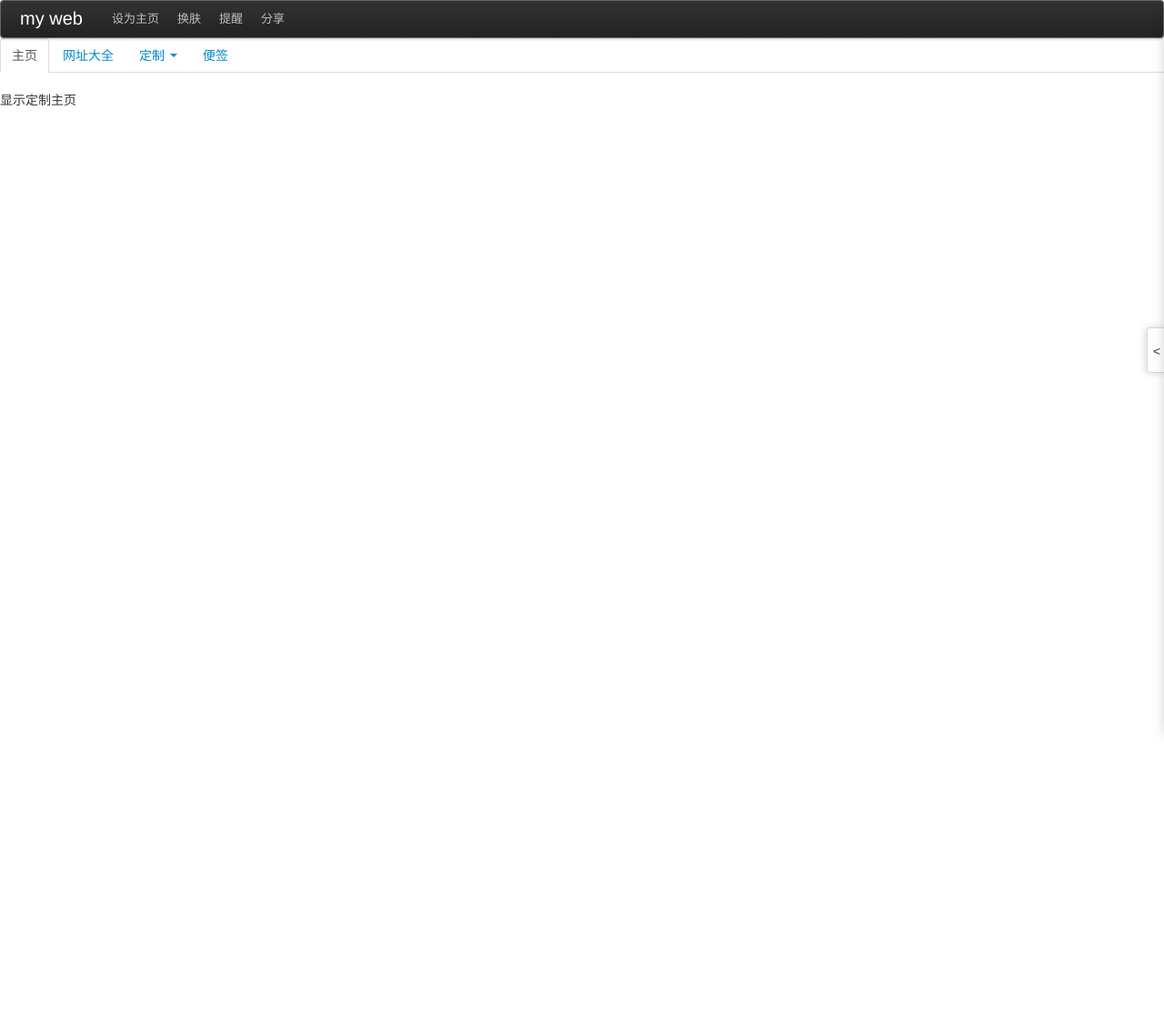
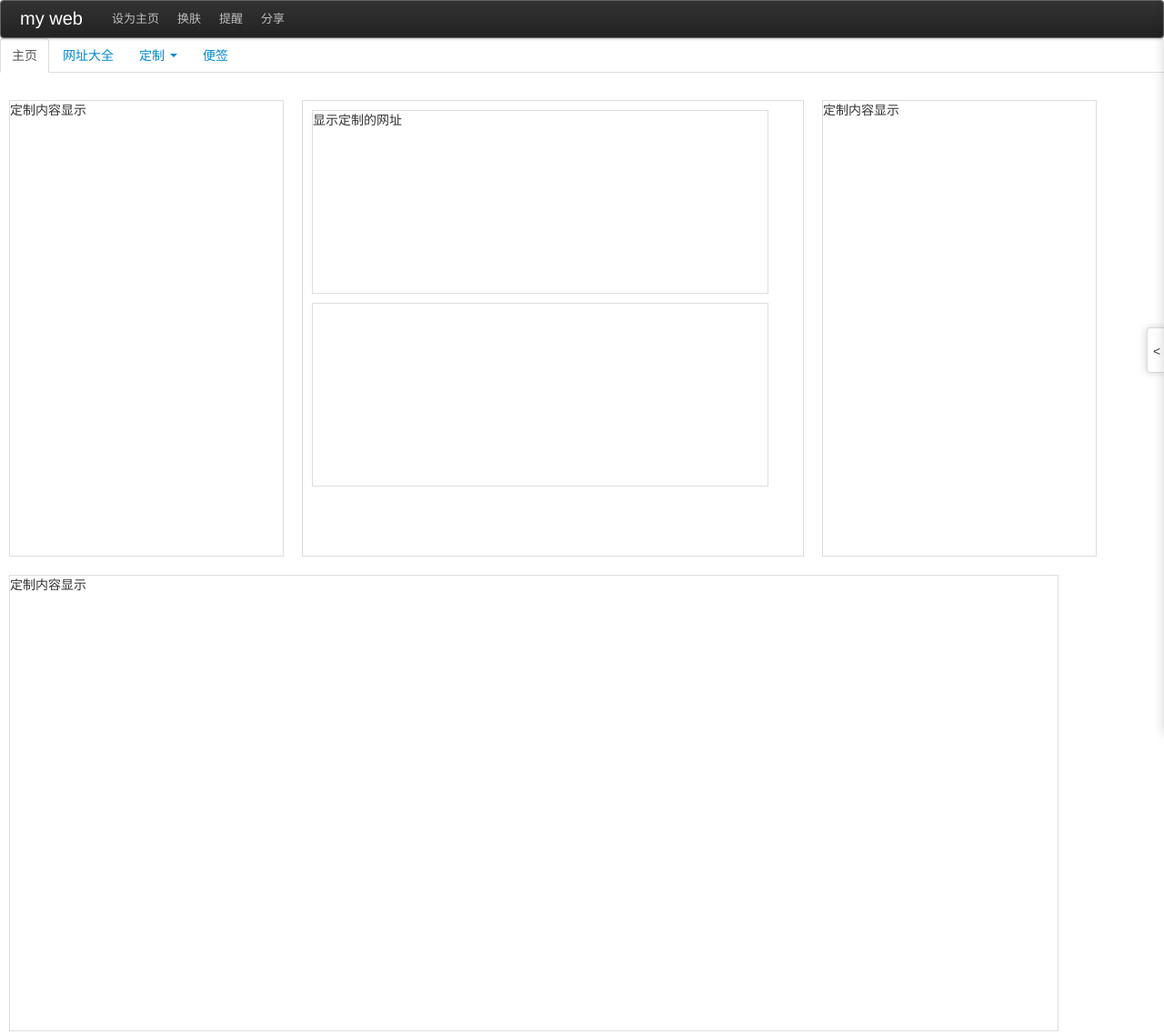
Before and after one commit to 15807552923/myweb, a plain HTML site: page adress/WebContent/index.html in a window 1280 px wide. Shown: the whole page at 91% size. Before the commit the page ends 800 px from the top, so only its background shows below. Drawn offline with Linux system fonts and the light colour scheme.

Commit message:
更新index

```diff
--- a/adress/WebContent/index.html
+++ b/adress/WebContent/index.html
@@ -20,7 +20,6 @@
 <link href="css/BootSideMenu.css" rel="stylesheet">
 <link href="sortable/sortable.css" rel="stylesheet">
 </head>
-
 <body>
 	  <div id="rightMess">
 	     <div class="user">
@@ -85,7 +84,17 @@
 			<li><a href="#idi_node" data-toggle="tab">便签</a></li>
 		</ul>
 		<div id="myTabContent" class="tab-content">
-			<div class="tab-pane fade in active" id="home">显示定制主页</div>
+	    	<!-- 显示定制主页 -->
+			<div class="tab-pane fade in active" id="home">
+				<div style="border: 1px solid #ddd;width: 300px; height: 500px; float: left;margin: 10px;">定制内容显示</div>
+				<div style="border: 1px solid #ddd;width: 550px; height: 500px; float: left;margin: 10px;">
+					<div style="border: 1px solid #ddd;width: 500px; height: 200px;margin: 10px;">显示定制的网址</div>
+					<div style="border: 1px solid #ddd;width: 500px; height: 200px;margin: 10px;"></div>
+				</div>
+				<div style="border: 1px solid #ddd;width: 300px; height: 500px; float: left;margin: 10px;">定制内容显示</div>
+
+			<div style="border: 1px solid #ddd;width: 90%; height: 500px; float: left;margin: 10px;">定制内容显示</div>
+			</div>
 			<div class="tab-pane fade" id="allUrl">显示网址大全</div>
 			<div class="tab-pane fade" id="idi_url">
 				<div class="container">
```
